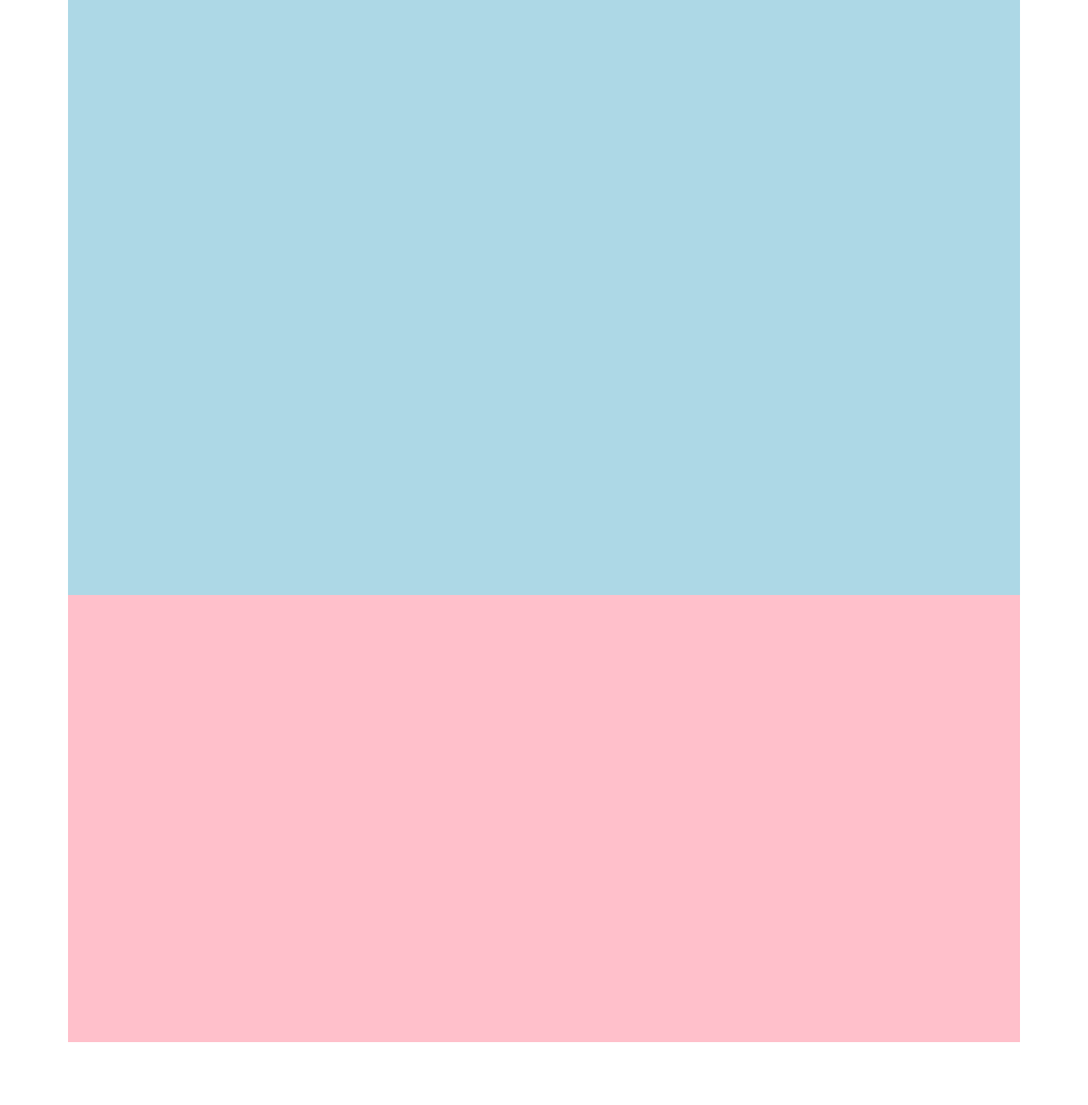
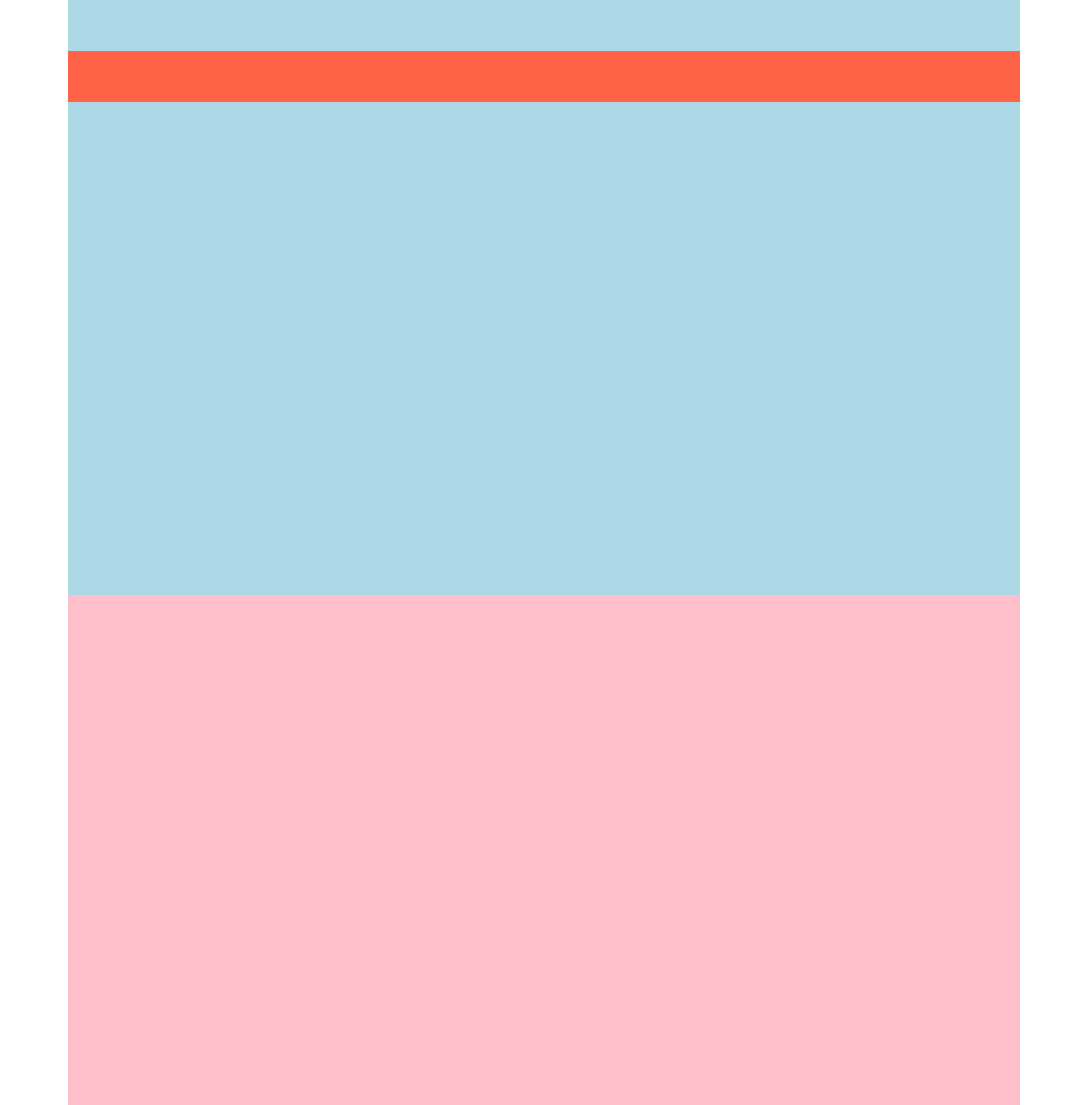
Before and after one commit to Sidney010/tony-pizzaria, a plain HTML site: page index.html in a window 1280 px wide. Shown: the top 1300 px of the page at 85% size. Before the commit the page ends 1226 px from the top, so only its background shows below. Drawn offline with Linux system fonts and the light colour scheme.

Commit message:
Estrutura header fixo

```diff
--- a/style.css
+++ b/style.css
@@ -23,7 +23,7 @@ header {
     position: fixed;
     background-color: tomato;
     height: 60px;
-    width: calc(100%-160px);
+    width: calc(100% - 160px);
     top: 60px;
 }
 
@@ -33,6 +33,6 @@ main {
 }
 
 footer {
-    height: 526px;
+    height: 1526px;
     background-color: pink;
 }
```
